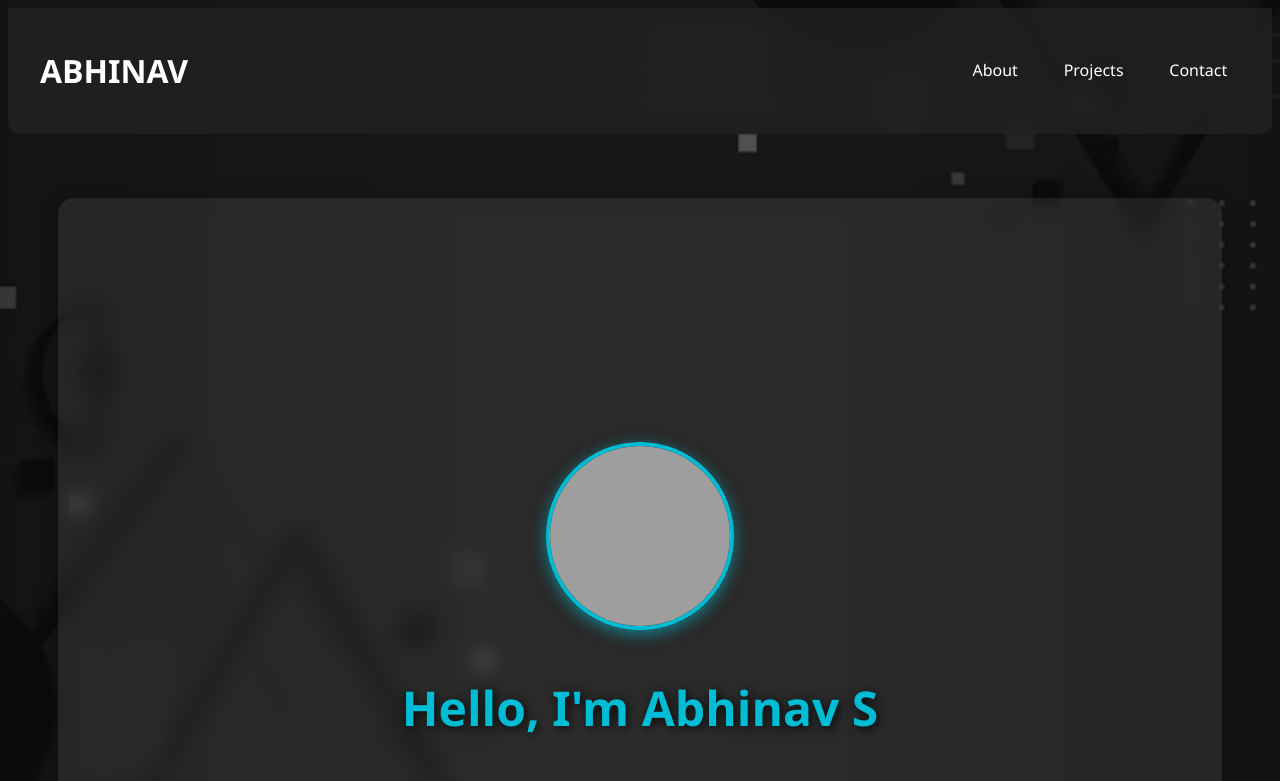
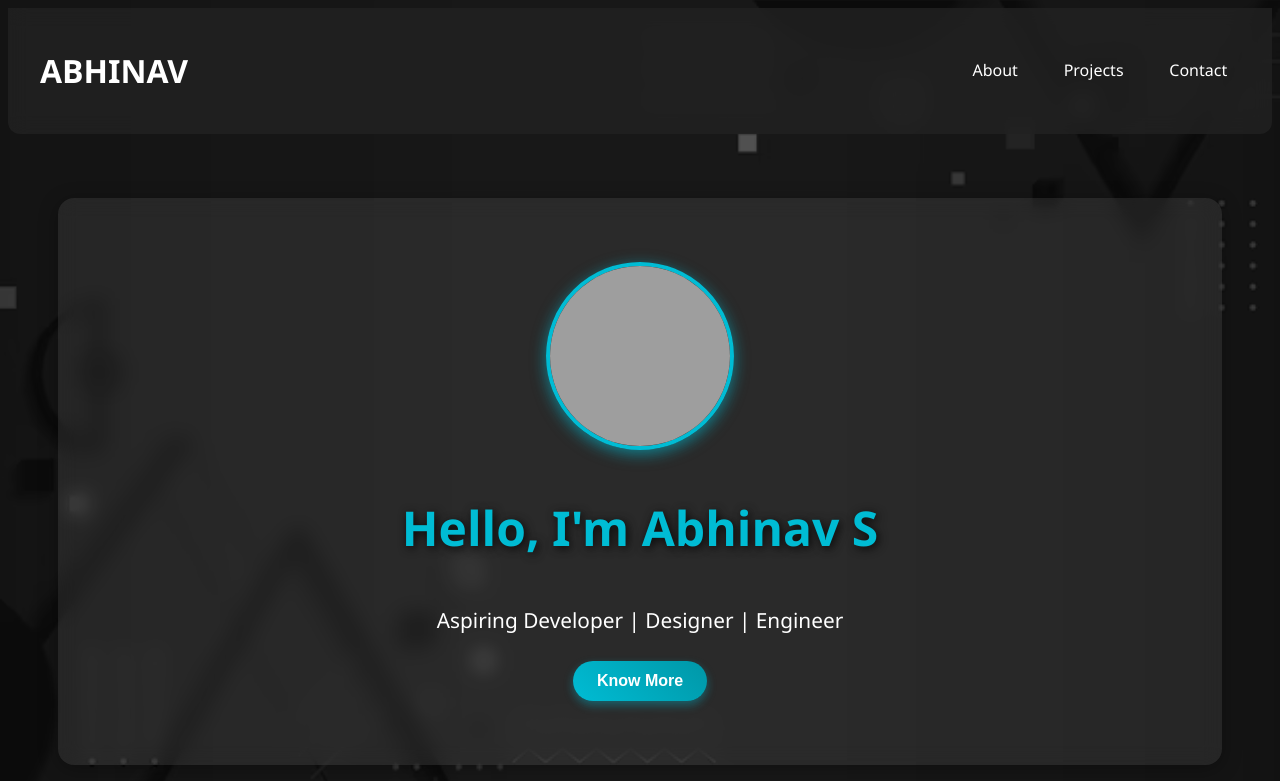
Before and after one commit to abhinav-0077/portfolio, a plain HTML site: page index.html in a window 1280 px wide. Shown: the top 781 px of the page. Drawn offline with Linux system fonts and the light colour scheme; grey boxes are pictures that could not be loaded.

Commit message:
Update style.css

```diff
--- a/style.css
+++ b/style.css
@@ -89,7 +89,7 @@ section h2 {
 
 /* 🚀 Hero Section */
 .hero {
-  height: 100vh;
+  height: 180;
   display: flex;
   flex-direction: column;
   justify-content: center;
```
